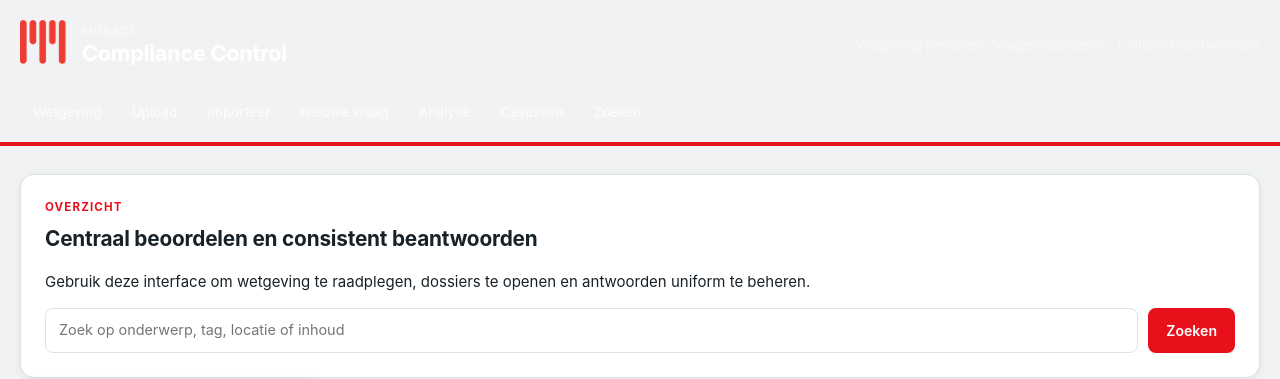
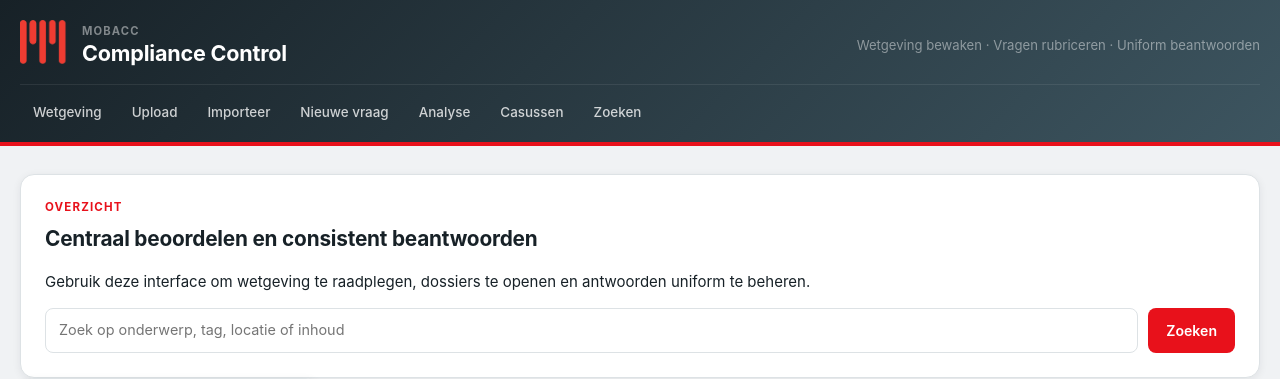
Before and after one commit to Mobacc-AI-Team/stinoil-esg, a Flask app: page / in a window 1280 px wide. Shown: the top 379 px of the page. Run offline with Flask 3, Linux system fonts and the light colour scheme; some libraries are stand-ins or nearby versions.

Commit message:
Fix header gradient: definieer --brand-dark variabele
Variabele ontbrak in :root waardoor browser terugviel op transparant.
Nu #172127 → #3d5560 zodat het verloop goed zichtbaar is.

Co-Authored-By: Claude Sonnet 4.6 <noreply@anthropic.com>

```diff
--- a/webapp/static/style.css
+++ b/webapp/static/style.css
@@ -4,6 +4,7 @@
   --brand-hover:  #c40e17;
   --ink:          #172127;
   --ink-soft:     #2d3e46;
+  --brand-dark:   #3d5560;
   --muted:        #6a7880;
   --line:         #dde2e5;
   --surface:      #ffffff;
```
